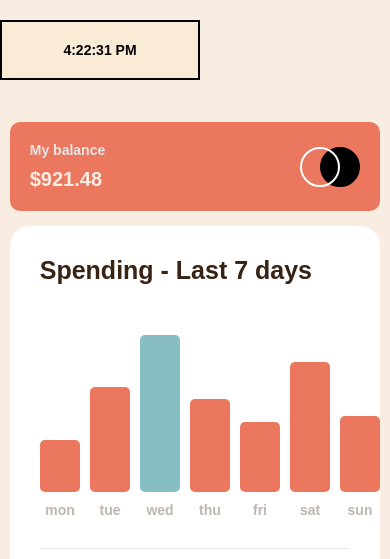
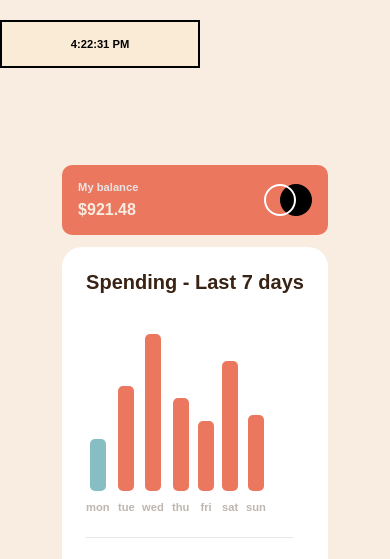
Before and after one commit to Eleniyancode/expenses-chart-component, a plain HTML site: page index.html in a window 390 px wide. Shown: the top 559 px of the page. Drawn offline with Linux system fonts and the light colour scheme.

Commit message:
updated the readme file

```diff
--- a/script.js
+++ b/script.js
@@ -30,13 +30,24 @@ fetch("data.json")
 
     // console.log(maxAmount);
 
+    //getting the day of the week
+    const days = ['sun', 'mon', 'tue', 'wed', 'thu', 'fri', 'sat'];
+    const today = new Date ();
+    const dayName = days[today.getDay()];
+    console.log(dayName);
+
+
     //displaying the bars base on the amount spend a day
     barCharts.forEach((bar, i) => {
       const height = Math.round(3 * data[i].amount);
       //   console.log(height);
     //   console.log(maxAmount.amount);
       bar.style.height = `${height}px`;
-      if (height === Math.round(3 * maxAmount.amount)) {
+
+      console.log(maxAmount.day, dayName);
+
+      //highlighting the bar base on the current day
+      if (data[i].day === dayName) {
         bar.style.backgroundColor = "hsl(186, 34%, 65%)";
         // console.log(maxAmount.amount);
       }
--- a/style.css
+++ b/style.css
@@ -99,6 +99,7 @@ body {
 }
 
 .bar-chart-divs {
+    width: 95%;
     display: flex;
     gap: 1rem;
     margin-top: 2rem;
@@ -187,9 +188,26 @@ font-weight: 700;
 text-align: center;
 }
 
+@media (max-width: 400px) {
+    html {
+        font-size: 50%;
+    }
+
+    .container {
+        max-width: 70%;
+    }
+
+    .bar {
+    width: 2rem;
+    height: 8rem;
+    background-color: hsl(10, 79%, 65%);
+    border-radius: 5px;
+}
+}
+
 @media (min-width: 600px) {
     .container {
-        width: 40%;
+        min-width: 40%;
     }
 
     .bar-chart-divs {
```
Also changed, not shown: 2 other files.
